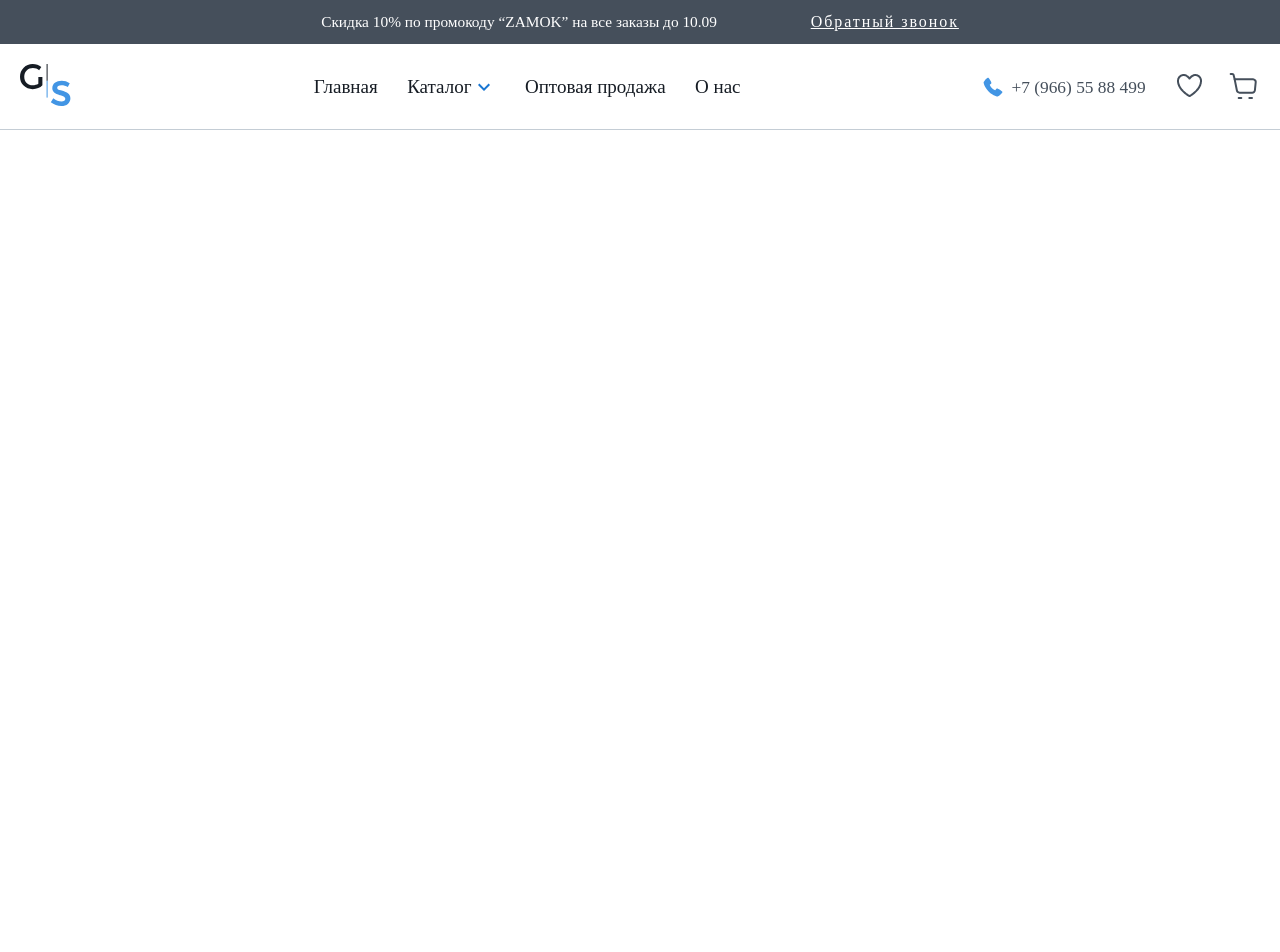
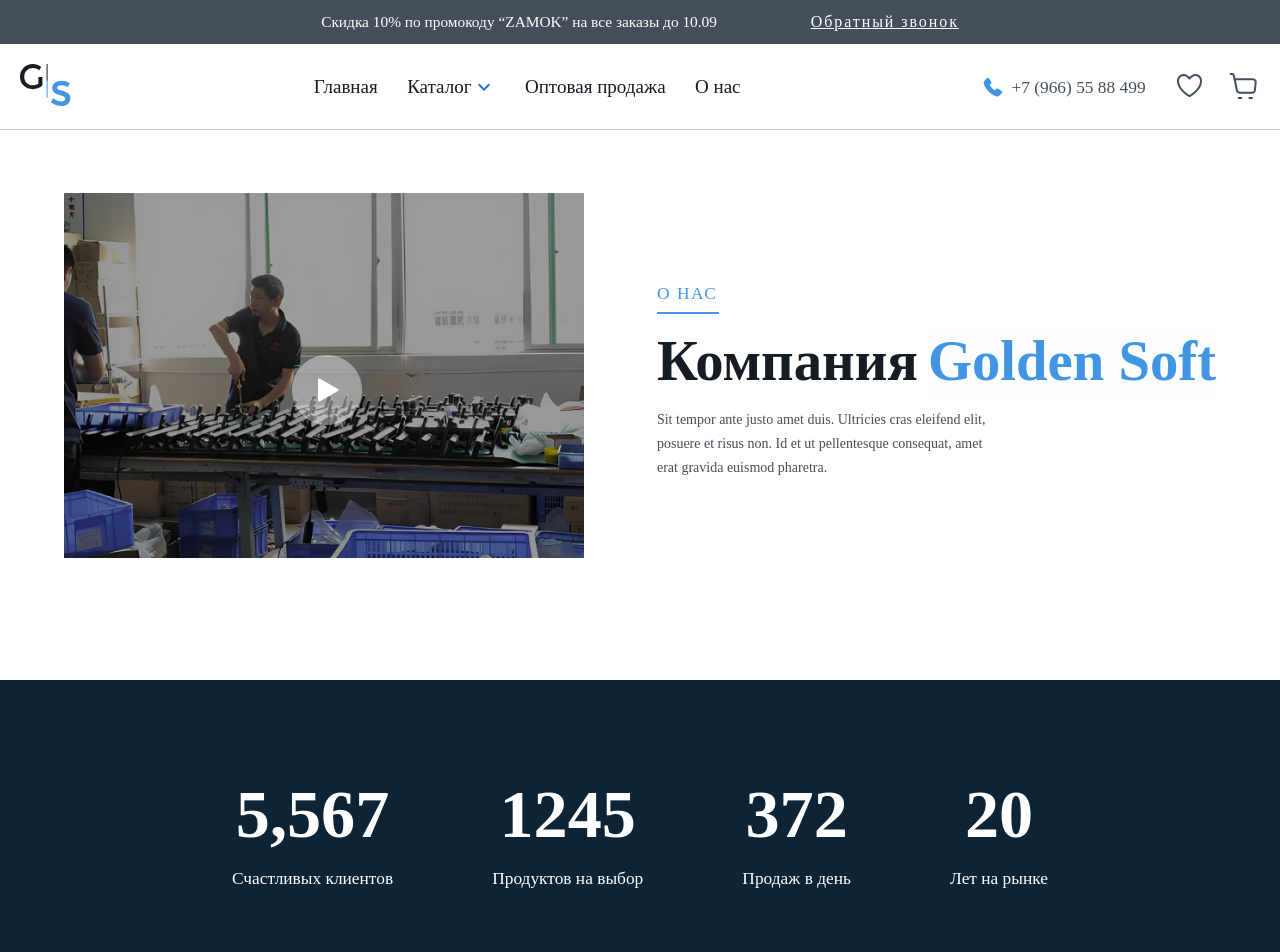
Before and after one commit to Azizbeka07/Golden, a React (Create React App) app: page /about-us in a window 1280 px wide. Shown: the top 952 px of the page. Before the commit the page ends 800 px from the top, so only its background shows below. Built offline with nearby package versions, Linux system fonts and the light colour scheme; no server answers.

Commit message:
added sldnv

```diff
--- a/src/components/СatalogModal/index.jsx
+++ b/src/components/СatalogModal/index.jsx
@@ -5,7 +5,7 @@ import Tabs from "@mui/material/Tabs";
 import Tab from "@mui/material/Tab";
 import Box from "@mui/material/Box";
 import * as S from "./style.js";
-import { Typography } from "@mui/material";
+import { Button, Typography } from "@mui/material";
 
 import image_1 from "assets/images/PopularProducts/Product1.png";
 import image_2 from "assets/images/PopularProducts/Product2.png";
@@ -83,7 +83,7 @@ export default function CatalogModal({ open, handleCatalog, handleClose }) {
                 <Tab label="Замки для шкафчиков" {...a11yProps(6)} />
                 <Tab label="Замки для раздевалок" {...a11yProps(7)} />
               </Tabs>
-              <TabPanel value={value} index={0}>
+              <TabPanel className="tab-panel" value={value} index={0}>
                 <S.Tabsimage src={image_1} alt="img" />
               </TabPanel>
               <TabPanel value={value} index={1}>
@@ -108,6 +108,7 @@ export default function CatalogModal({ open, handleCatalog, handleClose }) {
               <S.Tabsimage src={image_2} alt="img" />
               </TabPanel>
             </Box>
+            <S.CatalogButton>Смотреть все</S.CatalogButton>
           </S.CatalogBox>
         </S.CatalogWarpper>
       </Modal>
--- a/src/components/СatalogModal/style.js
+++ b/src/components/СatalogModal/style.js
@@ -2,6 +2,7 @@ import styled from "styled-components";
 import { Box } from "@mui/system";
 import { Colors } from "utils";
 import { adaptiveValue } from "utils/variable";
+import { Button } from "@mui/base";
 
 const CatalogWarpper = styled(Box)`
   position: relative;
@@ -9,12 +10,11 @@ const CatalogWarpper = styled(Box)`
 
 const CatalogBox = styled.div`
   ${adaptiveValue("width", 790, 343)}
-  height: 444px;
   padding: 32px;
   background: ${Colors.light};
   box-shadow: 0px 4px 18px -2px rgba(0, 0, 0, 0.10);
   position: absolute;
-  top: 40%;
+  top: -20%;
   left: 60%;
   transform: translate(-50%, 26.5%);
 `;
@@ -24,4 +24,14 @@ const Tabsimage = styled.img`
   width: 100%;
 `;
 
-export { CatalogWarpper, CatalogBox,Tabsimage };
+const CatalogButton = styled(Button)`
+  width: contain;
+  padding: 7px 32px;
+  background-color: ${Colors.primaryColor};
+  color: ${Colors.light};
+  font-size: 16px;
+  font-weight: 500;
+  line-height: 26px;
+`;
+
+export { CatalogWarpper, CatalogBox,Tabsimage, CatalogButton };
--- /dev/null
+++ b/src/pages/AboutUs/data.js
@@ -0,0 +1,23 @@
+const AboutUsData = [
+    {
+        id: 0,
+        count: "5,567",
+        text: "Счастливых клиентов",
+    },
+    {
+        id: 1,
+        count: "1245",
+        text: "Продуктов на выбор",
+    },
+    {
+        id: 2,
+        count: "372",
+        text: "Продаж в день",
+    },
+    {
+        id: 3,
+        count: 20,
+        text: "Лет на рынке",
+    },
+];
+export { AboutUsData };
--- a/src/pages/AboutUs/index.jsx
+++ b/src/pages/AboutUs/index.jsx
@@ -1,8 +1,56 @@
 import React from "react";
+import { Container } from "@mui/system";
 import Header from "components/Header";
+import Footer from "components/Footer";
+import { AboutUsData } from "./data";
+import * as S from "./style";
 
-const AboutUs = () => {
-    return <Header />;
+import AboutUsBannerImage from "assets/images/AboutUs/DiscountSale_1.png";
+import AboutUsPlayImage from "assets/images/AboutUs/PlayImage.png";
+import CategoryList  from "components/CategoryList";
+import PopularProducts from "components/PopularProducts";
+
+const AboutUs = ({}) => {
+  return (
+    <>
+      <Header />
+      <Container>
+        <S.AboutUsWrapper>
+          <S.AboutUsLeftWrapper>
+            <S.AboutUsLeftImage src={AboutUsBannerImage} alt="img" />
+            <S.AboutUsPlayImage src={AboutUsPlayImage} alt="img" />
+          </S.AboutUsLeftWrapper>
+          <S.AboutUsRightWrapper>
+            <S.AboutUsRightAboutUs>о нас</S.AboutUsRightAboutUs>
+            <S.AboutUsTitleGroup>
+              <S.AboutUsRightTitle>Компания</S.AboutUsRightTitle>
+              <S.AboutUsRightTitleSpan>Golden Soft</S.AboutUsRightTitleSpan>
+            </S.AboutUsTitleGroup>
+            <S.AboutUsRightText>
+              Sit tempor ante justo amet duis. Ultricies cras eleifend elit,
+              posuere et risus non. Id et ut pellentesque consequat, amet erat
+              gravida euismod pharetra.
+            </S.AboutUsRightText>
+          </S.AboutUsRightWrapper>
+        </S.AboutUsWrapper>
+      </Container>
+      <S.AboutUsStaticWrapper>
+        <S.StatisticWrapper>
+          <S.StatisticContent>
+            {AboutUsData.map((el) => (
+              <S.StatisticContentBox key={el.id}>
+                <S.Count>{el.count}</S.Count>
+                <S.CountText>{el.text}</S.CountText>
+              </S.StatisticContentBox>
+            ))}
+          </S.StatisticContent>
+        </S.StatisticWrapper>
+      </S.AboutUsStaticWrapper>
+      <CategoryList />
+      <PopularProducts />
+      <Footer />
+    </>
+  );
 };
 
 export default AboutUs;
--- a/src/utils/globalStyles.js
+++ b/src/utils/globalStyles.js
@@ -15,9 +15,16 @@ export const GlobalStyles = createGlobalStyle`
         background: transparent !important;
     }
 
+
     .swiper {
         width: 100%;
         height: 100%;
+    }
+
+    .tab-panel {
+        display: flex !important;
+        text-align: start !important;
+        justify-content: flex-start !important;
     }
 
     .swiper-slide {
```
Also changed, not shown: src/assets/images/AboutUs/PlayImage.png (added).
